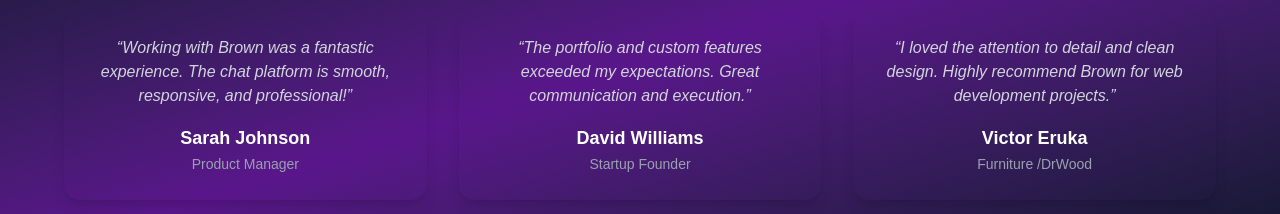
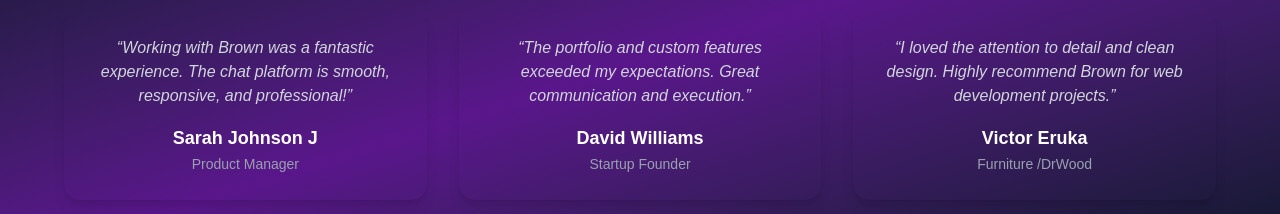
Before and after one commit to Brown-Oziomachi/Brown-Code-, a Next.js app: page / in a window 1280 px wide. Shown: the part 4140-4354 px from the top of the page. Built offline with nearby package versions, Linux system fonts and the light colour scheme; no server answers; the database is empty.

Commit message:
Trigger redeploy

```diff
--- a/components/Testimonials.js
+++ b/components/Testimonials.js
@@ -2,7 +2,7 @@
 
 const testimonials = [
   {
-    name: "Sarah Johnson",
+    name: "Sarah Johnson J",
     role: "Product Manager",
     feedback:
       "Working with Brown was a fantastic experience. The chat platform is smooth, responsive, and professional!",
```
